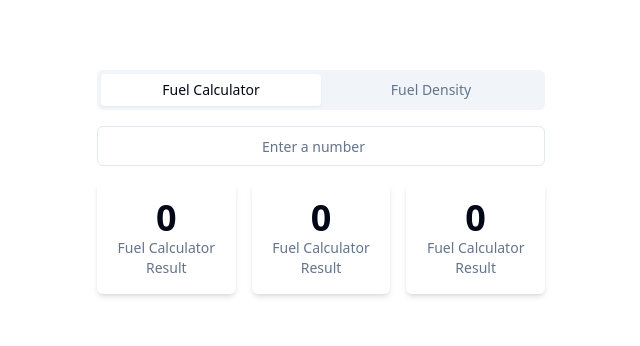
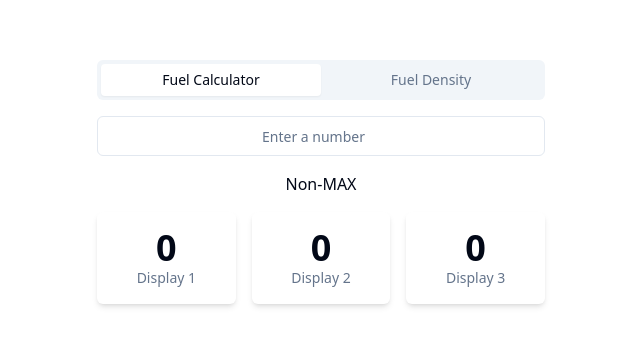
Before and after one commit to Volkney/swa_fuel, a React (Vite) app: page / in a window 1280 px wide. Shown: the part 250-596 px from the top of the page, without its empty margins (319-959 px from the left). Built offline with nearby package versions, Linux system fonts and the light colour scheme.

Commit message:
separated component from logic only for fuel calculator

```diff
--- /dev/null
+++ b/src/logic/useFuelCalculator.ts
@@ -0,0 +1,60 @@
+import { useState, ChangeEvent } from 'react';
+
+export function useFuelCalculator() {
+  const [fuelInput, setFuelInput] = useState<string>('');
+  const [aircraftType, setAircraftType] = useState<'aircraftOne' | 'aircraftTwo'>('aircraftOne');
+  const [display1, setDisplay1] = useState<number>(0);
+  const [display2, setDisplay2] = useState<number>(0);
+  const [display3, setDisplay3] = useState<number>(0);
+
+  const MAX_800_AC = 8500;
+  const NON_MAX_AC = 8600;
+
+  const handleFuelInputChange = (e: ChangeEvent<HTMLInputElement>) => {
+    setFuelInput(e.target.value);
+  };
+
+  const calculateFuelValues = () => {
+    const enteredNumber = parseFloat(fuelInput);
+    if (isNaN(enteredNumber)) {
+      setDisplay1(0);
+      setDisplay2(0);
+      setDisplay3(0);
+      return;
+    }
+
+    if (aircraftType === 'aircraftOne') {
+      if (enteredNumber < 17200) {
+        const dividedValue = enteredNumber / 2;
+        setDisplay1(Math.ceil(dividedValue));
+        setDisplay2(Math.floor(dividedValue));
+        setDisplay3(0);
+      } else {
+        setDisplay1(NON_MAX_AC);
+        setDisplay2(NON_MAX_AC);
+        setDisplay3(enteredNumber - (NON_MAX_AC + NON_MAX_AC));
+      }
+    } else if (aircraftType === 'aircraftTwo') {
+      if (enteredNumber < 17000) {
+        const dividedValue = enteredNumber / 2;
+        setDisplay1(Math.ceil(dividedValue));
+        setDisplay2(Math.floor(dividedValue));
+        setDisplay3(0);
+      } else {
+        setDisplay1(MAX_800_AC);
+        setDisplay2(MAX_800_AC);
+        setDisplay3(enteredNumber - (MAX_800_AC + MAX_800_AC));
+      }
+    }
+  };
+
+  return {
+    fuelInput,
+    handleFuelInputChange,
+    aircraftType,
+    calculateFuelValues,
+    display1,
+    display2,
+    display3,
+  };
+}
--- a/src/logic/useFuelCalcutator.ts
+++ /dev/null
@@ -1,16 +0,0 @@
-import { useState, ChangeEvent } from 'react'
-
-export function useFuelCalculator () {
-    const [fuelInput, setFuelInput] = useState<string>('')
-    const handleFuelInputChange = (e: ChangeEvent<HTMLInputElement>) => {
-        setFuelInput(e.target.value);
-    };
-    const fuelCalculatorResult = fuelInput ? Math.floor(parseFloat(fuelInput) / 3) : 0;
-
-    return {
-      fuelInput,
-      handleFuelInputChange,
-      fuelCalculatorResult,
-    };
-
-}
--- a/src/my-components/CardFuel.tsx
+++ b/src/my-components/CardFuel.tsx
@@ -1,30 +1,33 @@
+'use client'
+
 import { useState } from 'react'
 import { Tabs, TabsList, TabsTrigger, TabsContent } from '@/components/ui/tabs'
-import { Input } from '@/components/ui/input'
+import { useFuelCalculator } from '../logic/useFuelCalculator'
+import { useFuelDensity } from '../logic/useFuelDensity'
+import { FuelCalculator } from './fuelCalculator'
+import { FuelDensity } from './densityCalculator'
 
-export default function Component () {
-  const [activeTab, setActiveTab] = useState('fuel-calculator')
-  const [fuelInput, setFuelInput] = useState('')
-  const [density, setDensity] = useState('')
-  const [volume, setVolume] = useState('')
-  const [temperature, setTemperature] = useState('')
-  const handleFuelInputChange = (e) => {
-    setFuelInput(e.target.value)
-  }
-  const handleDensityChange = (e) => {
-    setDensity(e.target.value)
-  }
-  const handleVolumeChange = (e) => {
-    setVolume(e.target.value)
-  }
-  const handleTemperatureChange = (e) => {
-    setTemperature(e.target.value)
-  }
-  const fuelCalculatorResult = fuelInput ? Math.floor(parseFloat(fuelInput) / 3) : 0
-  const fuelDensityResult =
-    density && volume && temperature
-      ? (parseFloat(density) * parseFloat(volume)) / (1 + 0.00067 * (parseFloat(temperature) - 15.5))
-      : 0
+export default function Component() {
+  const [activeTab, setActiveTab] = useState<string>('fuel-calculator');
+  const {
+    fuelInput,
+    handleFuelInputChange,
+    aircraftType,
+    calculateFuelValues,
+    display1,
+    display2,
+    display3,
+  } = useFuelCalculator();
+  const {
+    density,
+    volume,
+    temperature,
+    handleDensityChange,
+    handleVolumeChange,
+    handleTemperatureChange,
+    fuelDensityResult
+  } = useFuelDensity()
+
   return (
     <div className='flex flex-col items-center justify-center min-h-screen gap-6 p-4 md:p-6'>
       <div className='flex flex-col items-center gap-4 w-full max-w-md'>
@@ -34,58 +37,26 @@ export default function Component () {
             <TabsTrigger value='fuel-density'>Fuel Density</TabsTrigger>
           </TabsList>
           <TabsContent value='fuel-calculator'>
-            <div className='flex justify-center mt-4'>
-              <Input
-                type='number'
-                placeholder='Enter a number'
-                value={fuelInput}
-                onChange={handleFuelInputChange}
-                className='w-full p-2 text-center border rounded-md'
-              />
-            </div>
-            <div className='grid grid-cols-1 sm:grid-cols-3 gap-4 w-full justify-center mt-4'>
-              <div className='flex flex-col items-center justify-center p-4 bg-background rounded-md shadow-md'>
-                <span className='text-4xl font-bold'>{fuelCalculatorResult}</span>
-                <span className='text-sm text-muted-foreground'>Fuel Calculator Result</span>
-              </div>
-              <div className='flex flex-col items-center justify-center p-4 bg-background rounded-md shadow-md'>
-                <span className='text-4xl font-bold'>{fuelCalculatorResult}</span>
-                <span className='text-sm text-muted-foreground'>Fuel Calculator Result</span>
-              </div>
-              <div className='flex flex-col items-center justify-center p-4 bg-background rounded-md shadow-md'>
-                <span className='text-4xl font-bold'>{fuelCalculatorResult}</span>
-                <span className='text-sm text-muted-foreground'>Fuel Calculator Result</span>
-              </div>
-            </div>
+            <FuelCalculator
+              fuelInput={fuelInput}
+              handleFuelInputChange={handleFuelInputChange}
+              aircraftType={aircraftType}
+              calculateFuelValues={calculateFuelValues}
+              display1={display1}
+              display2={display2}
+              display3={display3}
+            />
           </TabsContent>
           <TabsContent value='fuel-density'>
-            <div className='flex flex-col items-center justify-center p-4 bg-background rounded-md shadow-md'>
-              <span className='text-4xl font-bold'>{fuelDensityResult.toFixed(2)}</span>
-              <span className='text-sm text-muted-foreground'>Fuel Density Result</span>
-            </div>
-            <div className='flex flex-col items-center gap-2 w-full'>
-              <Input
-                type='number'
-                placeholder='Density'
-                value={density}
-                onChange={handleDensityChange}
-                className='w-full p-2 text-center border rounded-md'
-              />
-              <Input
-                type='number'
-                placeholder='Volume'
-                value={volume}
-                onChange={handleVolumeChange}
-                className='w-full p-2 text-center border rounded-md'
-              />
-              <Input
-                type='number'
-                placeholder='Temperature'
-                value={temperature}
-                onChange={handleTemperatureChange}
-                className='w-full p-2 text-center border rounded-md'
-              />
-            </div>
+            <FuelDensity
+              density={density}
+              volume={volume}
+              temperature={temperature}
+              handleDensityChange={handleDensityChange}
+              handleVolumeChange={handleVolumeChange}
+              handleTemperatureChange={handleTemperatureChange}
+              fuelDensityResult={fuelDensityResult}
+            />
           </TabsContent>
         </Tabs>
       </div>
--- /dev/null
+++ b/src/my-components/densityCalculator.tsx
@@ -0,0 +1,54 @@
+import { FC, ChangeEvent } from 'react';
+import { Input } from '@/components/ui/input';
+
+interface FuelDensityProps {
+  density: string;
+  volume: string;
+  temperature: string;
+  handleDensityChange: (e: ChangeEvent<HTMLInputElement>) => void;
+  handleVolumeChange: (e: ChangeEvent<HTMLInputElement>) => void;
+  handleTemperatureChange: (e: ChangeEvent<HTMLInputElement>) => void;
+  fuelDensityResult: number;
+}
+
+export const FuelDensity: FC<FuelDensityProps> = ({
+  density,
+  volume,
+  temperature,
+  handleDensityChange,
+  handleVolumeChange,
+  handleTemperatureChange,
+  fuelDensityResult,
+}) => {
+  return (
+    <div>
+      <div className='flex flex-col items-center justify-center p-4 bg-background rounded-md shadow-md'>
+        <span className='text-4xl font-bold'>{fuelDensityResult.toFixed(2)}</span>
+        <span className='text-sm text-muted-foreground'>Fuel Density Result</span>
+      </div>
+      <div className='flex flex-col items-center gap-2 w-full'>
+        <Input
+          type='number'
+          placeholder='Density'
+          value={density}
+          onChange={handleDensityChange}
+          className='w-full p-2 text-center border rounded-md'
+        />
+        <Input
+          type='number'
+          placeholder='Volume'
+          value={volume}
+          onChange={handleVolumeChange}
+          className='w-full p-2 text-center border rounded-md'
+        />
+        <Input
+          type='number'
+          placeholder='Temperature'
+          value={temperature}
+          onChange={handleTemperatureChange}
+          className='w-full p-2 text-center border rounded-md'
+        />
+      </div>
+    </div>
+  );
+};
--- /dev/null
+++ b/src/my-components/fuelCalculator.tsx
@@ -0,0 +1,57 @@
+import { FC, ChangeEvent, useEffect } from 'react';
+import { Input } from '@/components/ui/input';
+
+interface FuelCalculatorProps {
+  fuelInput: string;
+  handleFuelInputChange: (e: ChangeEvent<HTMLInputElement>) => void;
+  aircraftType: 'Non-Max' | 'MAX';
+  calculateFuelValues: () => void;
+  display1: number;
+  display2: number;
+  display3: number;
+}
+
+export const FuelCalculator: FC<FuelCalculatorProps> = ({
+  fuelInput,
+  handleFuelInputChange,
+  aircraftType,
+  calculateFuelValues,
+  display1,
+  display2,
+  display3,
+}) => {
+  useEffect(() => {
+    calculateFuelValues();
+  }, [fuelInput, aircraftType]);
+
+  return (
+    <div>
+      <div className='flex justify-center mt-4'>
+        <Input
+          type='number'
+          placeholder='Enter a number'
+          value={fuelInput}
+          onChange={handleFuelInputChange}
+          className='w-full p-2 text-center border rounded-md'
+        />
+      </div>
+      <div className='flex justify-center mt-4'>
+        <span>{aircraftType === 'Non-Max' ? '800-MAX' : 'Non-MAX'}</span>
+      </div>
+      <div className='grid grid-cols-1 sm:grid-cols-3 gap-4 w-full justify-center mt-4'>
+        <div className='flex flex-col items-center justify-center p-4 bg-background rounded-md shadow-md'>
+          <span className='text-4xl font-bold'>{display1}</span>
+          <span className='text-sm text-muted-foreground'>Display 1</span>
+        </div>
+        <div className='flex flex-col items-center justify-center p-4 bg-background rounded-md shadow-md'>
+          <span className='text-4xl font-bold'>{display2}</span>
+          <span className='text-sm text-muted-foreground'>Display 2</span>
+        </div>
+        <div className='flex flex-col items-center justify-center p-4 bg-background rounded-md shadow-md'>
+          <span className='text-4xl font-bold'>{display3}</span>
+          <span className='text-sm text-muted-foreground'>Display 3</span>
+        </div>
+      </div>
+    </div>
+  );
+};
```
